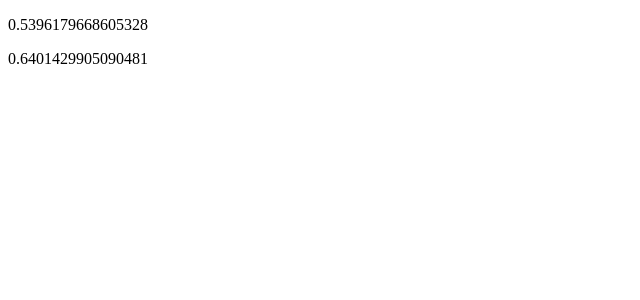
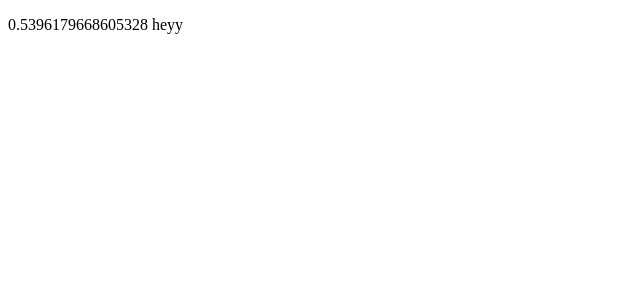
Before and after one commit to Methujan/Tic-Tac-Toe, an Angular app: page / in a window 1280 px wide. Shown: the top 300 px of the page, without its empty margins (0-640 px from the left). Built offline with nearby package versions, Linux system fonts and the light colour scheme.

Commit message:
import routing to app.module.ts

```diff
--- /dev/null
+++ b/src/app/app-routing.module.ts
@@ -0,0 +1,11 @@
+import { NgModule } from '@angular/core';
+import { Routes, RouterModule } from '@angular/router';
+
+const routes: Routes = []
+
+@NgModule({
+    imports: [RouterModule.forRoot(routes)],
+    exports: [RouterModule]
+})
+
+export class AppRoutingModule { }
--- a/src/app/app.component.html
+++ b/src/app/app.component.html
@@ -1,2 +1,2 @@
-<app-square>hey</app-square>
+<app-square></app-square>
 <router-outlet></router-outlet>
--- a/src/app/square/square.component.html
+++ b/src/app/square/square.component.html
@@ -1 +1 @@
-<p>{{ rando }}</p>
+<p>{{ rando }} heyy</p>
```
Also changed, not shown: src/app/app.module.ts (+2 -8 lines).
